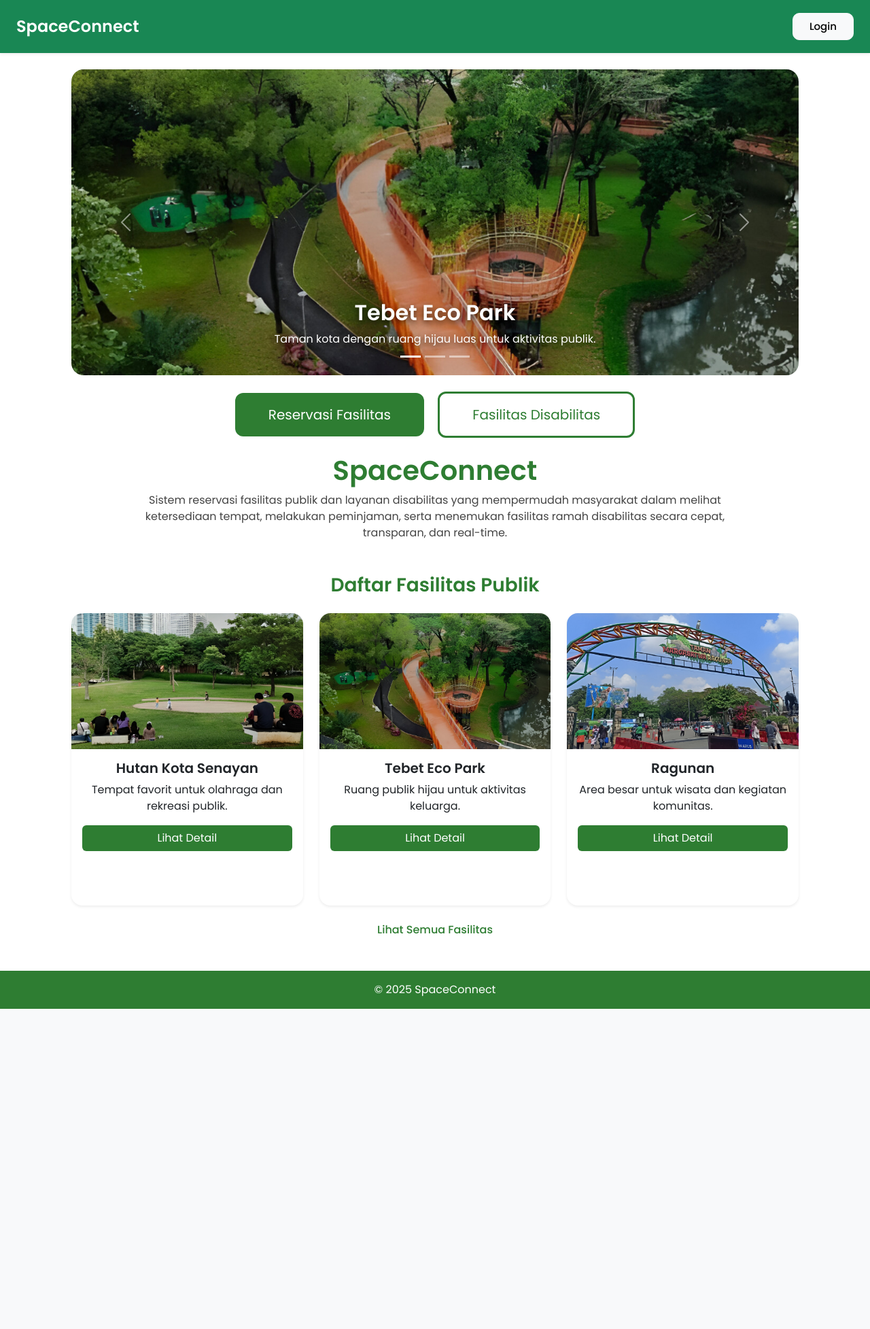
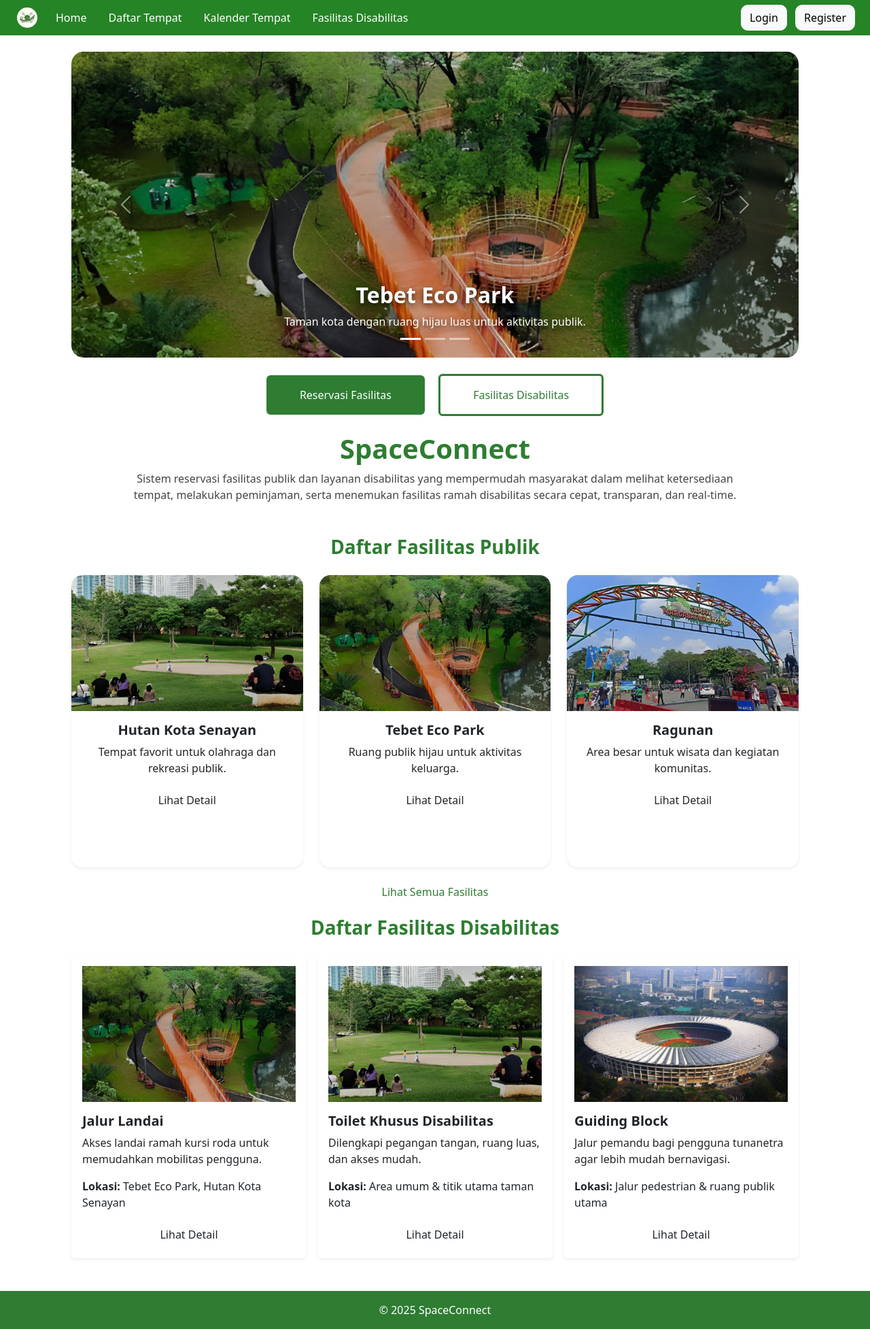
Before and after one commit to cinkar/SIM-Peminjaman-Tempat, a PHP site: page /usr-landing-page.html in a window 1280 px wide. Shown: the whole page at 68% size. Before the commit the page ends 1484 px from the top, so only its background shows below. Run offline with PHP 8.4, Linux system fonts and the light colour scheme.

Commit message:
graph page

```diff
--- a/components/navbar.html
+++ b/components/navbar.html
@@ -11,20 +11,29 @@
         <table class="nav" style="width: 100%; background-color: rgb(37, 132, 37);">
             <tr>
                 <td style="width: 60px; padding-left: 20px; padding-right: 10px;"><img src="../img/logo.png" alt="logo" style="width: 30px; border-radius: 25px;"></td>
-                <td style="flex: 1; width: 480px;">
+                <td style="flex: 1; width: 1000px;">
                     <ul class="nav nav-pills">
                         <li class="nav-item">
-                            <a class="nav-link" aria-current="page" href="../index.html" style="color: #fff !important;">Home</a>
+                            <a class="nav-link" aria-current="page" href="../usr-landing-page.html" style="color: #fff !important;">Home</a>
                         </li>
                         <li class="nav-item">
-                            <a class="nav-link" href="../daftar-tempat.html" style="color: #fff !important;">Daftar Tempat</a>
+                            <a class="nav-link" href="../usr-daftar-fasilitas.html" style="color: #fff !important;">Daftar Tempat</a>
                         </li>
                         <li class="nav-item">
                             <a class="nav-link" href="../kalender-tempat.html" style="color: #fff !important;">Kalender Tempat</a>
                         </li>
+                        <li class="nav-item">
+                            <a class="nav-link" href="../usr-fasilitas-disabilitas.html" style="color: #fff !important;">Fasilitas Disabilitas</a>
+                        </li>
                     </ul>
                 </td>
-                <td class="profile-page" style="text-align: right; min-width: 700px; color: #fff !important;"><a class="nav-link" href="../profile-user.html" style="color: #fff !important;">Profile</a></td>
+
+                <!-- Login, register & Profile -->
+                <td style="text-align: right; min-width: 300px; color: #fff !important; ">
+                    <a class="btn btn-light me-2" href="../login.html">Login</a>
+                    <a class="btn btn-light me-3" href="../register.html">Register</a>
+                    <!-- <a class="nav-link d-inline" href="../profile-user.html" style="color: #fff !important;">Profile</a> -->
+                </td>
             </tr>
         </table>
 
--- a/css/usr-landing-page.css
+++ b/css/usr-landing-page.css
@@ -48,8 +48,8 @@
 
 /* CTA BUTTONS */
 .big-btn-green {
-    background-color: #2e7d32;
-    color: white;
+    background-color: #2e7d32 !important;
+    color: white !important;
     font-size: 20px;
     border-radius: 12px;
 }
@@ -58,8 +58,8 @@
 }
 
 .big-btn-outline-green {
-    border: 3px solid #2e7d32;
-    color: #2e7d32;
+    border: 3px solid #2e7d32 !important;
+    color: #2e7d32 !important;
     font-size: 20px;
     border-radius: 12px;
 }
@@ -113,6 +113,7 @@
     text-decoration: none;
     font-weight: 500;
 }
+
 .see-more:hover {
     text-decoration: underline;
 }
--- a/login.html
+++ b/login.html
@@ -32,5 +32,6 @@
             </form>
         </div>
 
+
 </body>
 </html>
--- a/profile-user.html
+++ b/profile-user.html
@@ -68,7 +68,7 @@
   </div>
 
     <script>
-        fetch("navbar.html")
+        fetch("components/navbar.html")
             .then(res => res.text())
             .then(data => {
                 document.getElementById("navbar").innerHTML = data;
--- a/usr-detail-fasilitas-disabilitas.html
+++ b/usr-detail-fasilitas-disabilitas.html
@@ -79,7 +79,7 @@
 
     <!-- LOAD NAVBAR -->
     <script>
-        fetch("navbar.html")
+        fetch("components/navbar.html")
             .then(res => res.text())
             .then(html => document.getElementById("navbar").innerHTML = html);
     </script>
--- a/usr-detail-fasilitas.html
+++ b/usr-detail-fasilitas.html
@@ -74,7 +74,7 @@
     <div class="schedule-box shadow-sm p-4 rounded">
         <p class="text-muted">Lihat tanggal yang tersedia sebelum melakukan reservasi.</p>
 
-        <a href="usr-kalender.html" class="btn btn-green px-4 py-2">
+        <a href="kalender-tempat.html" class="btn btn-green px-4 py-2">
             Lihat Kalender
         </a>
     </div>
@@ -86,7 +86,7 @@
 </footer>
 
 <script>
-fetch("navbar.html")
+fetch("components/navbar.html")
     .then(res => res.text())
     .then(html => document.getElementById("navbar").innerHTML = html);
 </script>
--- a/usr-fasilitas-disabilitas.html
+++ b/usr-fasilitas-disabilitas.html
@@ -105,7 +105,7 @@
 
 <!-- LOAD NAVBAR -->
 <script>
-fetch("navbar.html")
+fetch("components/navbar.html")
     .then(res => res.text())
     .then(html => document.getElementById("navbar").innerHTML = html);
 </script>
--- a/usr-landing-page.html
+++ b/usr-landing-page.html
@@ -13,25 +13,7 @@
 <body>
 
 <!-- ========== NAVBAR (HIJAU + STICKY) ========== -->
-<nav class="navbar navbar-expand-lg navbar-dark bg-success shadow-sm px-4 py-3 sticky-top">
-    <a class="navbar-brand fw-bold fs-4 text-white" href="#">SpaceConnect</a>
-
-    <button class="navbar-toggler" type="button" data-bs-toggle="collapse" data-bs-target="#navMenu">
-        <span class="navbar-toggler-icon"></span>
-    </button>
-
-    <div class="collapse navbar-collapse" id="navMenu">
-        <ul class="navbar-nav ms-auto align-items-center">
-            <li class="nav-item">
-                <a id="loginButton" href="login.html" class="btn btn-light px-4 py-2 ms-3"
-                   style="font-size: 15px; border-radius: 10px; font-weight: 500;">
-                    Login
-                </a>
-            </li>
-        </ul>
-    </div>
-</nav>
-
+<div id="navbar"></div>
 
 <!-- ========== HERO SECTION ========== -->
 <section class="central-container text-center mt-4">
@@ -84,8 +66,8 @@
 
     <!-- CTA BUTTONS BELOW HERO -->
     <div class="cta-buttons mt-4">
-        <a href="daftar-tempat.html" class="btn big-btn-green me-3 px-5 py-3">Reservasi Fasilitas</a>
-        <a href="fasilitas-disabilitas.html" class="btn big-btn-outline-green px-5 py-3">Fasilitas Disabilitas</a>
+        <a href="#fasilitas" class="btn big-btn-green me-3 px-5 py-3">Reservasi Fasilitas</a>
+        <a href="#fasilitas-disabilitas" class="btn big-btn-outline-green px-5 py-3">Fasilitas Disabilitas</a>
     </div>
 
     <!-- TITLE + DESCRIPTION -->
@@ -100,7 +82,7 @@
 
 
 <!-- ========== PREVIEW FASILITAS ========== -->
-<section class="central-container mt-5">
+<section id="fasilitas" class="central-container mt-5">
     <h3 class="text-center fw-bold mb-4 title-green">Daftar Fasilitas Publik</h3>
 
     <div class="row g-4 justify-content-center">
@@ -154,11 +136,72 @@
     </div>
 </section>
 
+<!-- PREVIEW FASILITAS DISABILITAS -->
+<section id="fasilitas-disabilitas" class="central-container mt-4 mb-5">
+    <h3 class="text-center fw-bold mb-4 title-green">Daftar Fasilitas Disabilitas</h3>
+
+    <div class="row g-3">
+
+        <!-- ITEM 1 -->
+        <div class="col-md-4 col-sm-6">
+            <div class="dis-card shadow-sm rounded p-3">
+                <div class="card-img-wrap">
+                    <img src="img/tebet-eco-park.jpg" alt="Jalur Landai">
+                </div>
+                <h5 class="fw-bold mt-3">Jalur Landai</h5>
+                <p class="desc">Akses landai ramah kursi roda untuk memudahkan mobilitas pengguna.</p>
+
+                <p class="location"><strong>Lokasi:</strong> Tebet Eco Park, Hutan Kota Senayan</p>
+
+                <a href="usr-detail-disabilitas.html" class="btn btn-green w-100 mt-auto">Lihat Detail</a>
+            </div>
+        </div>
+
+        <!-- ITEM 2 -->
+        <div class="col-md-4 col-sm-6">
+            <div class="dis-card shadow-sm rounded p-3">
+                <div class="card-img-wrap">
+                    <img src="img/hutan-kota-senayan.jpg" alt="Toilet Khusus Disabilitas">
+                </div>
+                <h5 class="fw-bold mt-3">Toilet Khusus Disabilitas</h5>
+                <p class="desc">Dilengkapi pegangan tangan, ruang luas, dan akses mudah.</p>
+
+                <p class="location"><strong>Lokasi:</strong> Area umum & titik utama taman kota</p>
+
+                <a href="usr-detail-disabilitas.html" class="btn btn-green w-100 mt-auto">Lihat Detail</a>
+            </div>
+        </div>
+
+        <!-- ITEM 3 -->
+        <div class="col-md-4 col-sm-6">
+            <div class="dis-card shadow-sm rounded p-3">
+                <div class="card-img-wrap">
+                    <img src="img/gbk.jpg" alt="Guiding Block">
+                </div>
+                <h5 class="fw-bold mt-3">Guiding Block</h5>
+                <p class="desc">Jalur pemandu bagi pengguna tunanetra agar lebih mudah bernavigasi.</p>
+
+                <p class="location"><strong>Lokasi:</strong> Jalur pedestrian & ruang publik utama</p>
+
+                <a href="usr-detail-disabilitas.html" class="btn btn-green w-100 mt-auto">Lihat Detail</a>
+            </div>
+        </div>
+    </div>
+</section>
 
 <footer class="footer-green mt-5">
     <p class="m-0 text-white text-center py-3">© 2025 SpaceConnect</p>
 </footer>
 
-<script src="https://cdn.jsdelivr.net/npm/bootstrap@5.3.8/dist/js/bootstrap.bundle.min.js"></script>
+    <script>
+        fetch("components/navbar.html")
+            .then(res => res.text())
+            .then(data => {
+                document.getElementById("navbar").innerHTML = data;
+            });
+
+    </script>
+
+    <script src="https://cdn.jsdelivr.net/npm/bootstrap@5.3.8/dist/js/bootstrap.bundle.min.js"></script>
 </body>
 </html>
```
Also changed, not shown: register.html (+10 -0 lines), usr-daftar-fasilitas.html (+4 -4 lines). Lines whose indentation alone changed are shown as unchanged.
